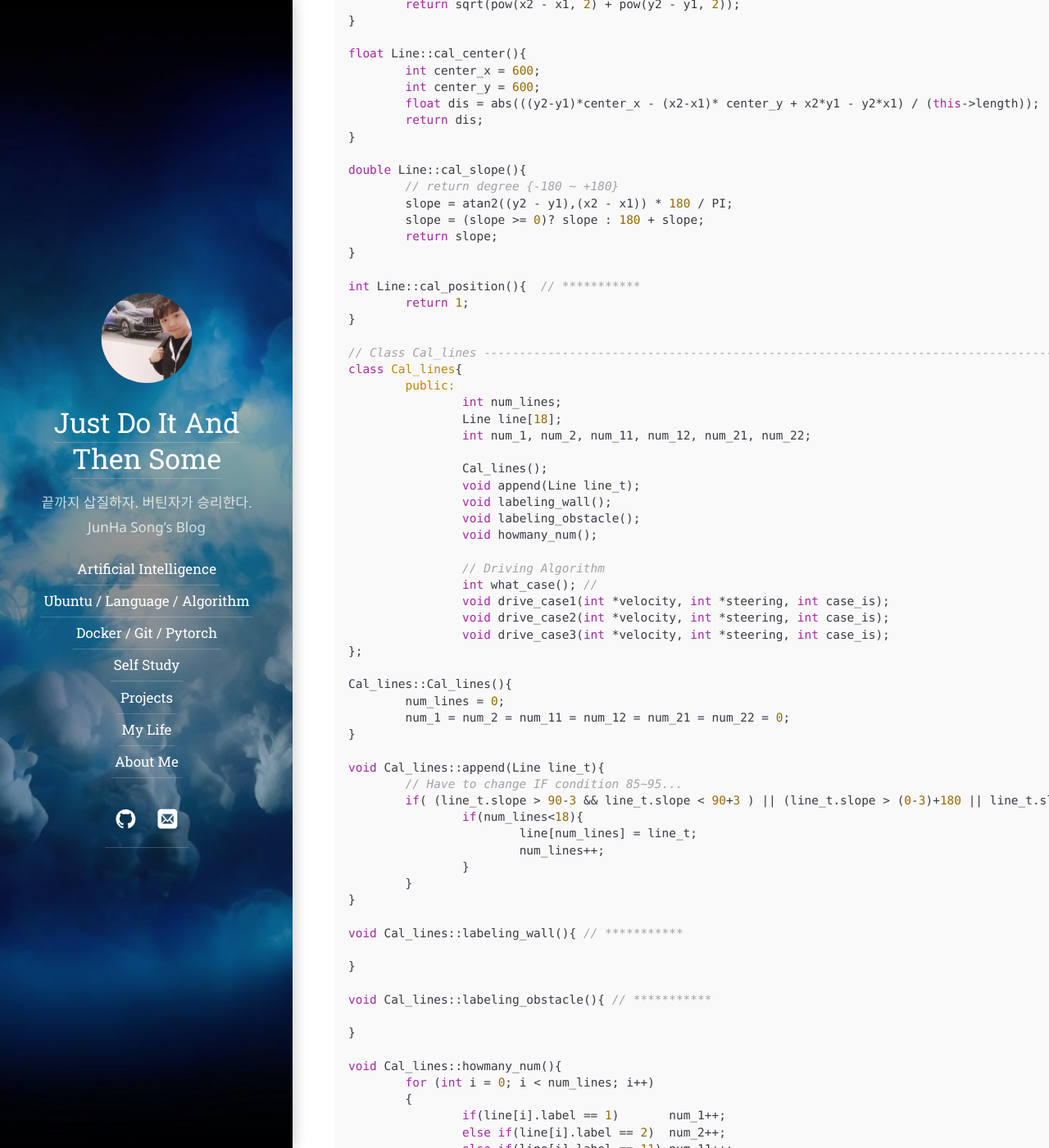
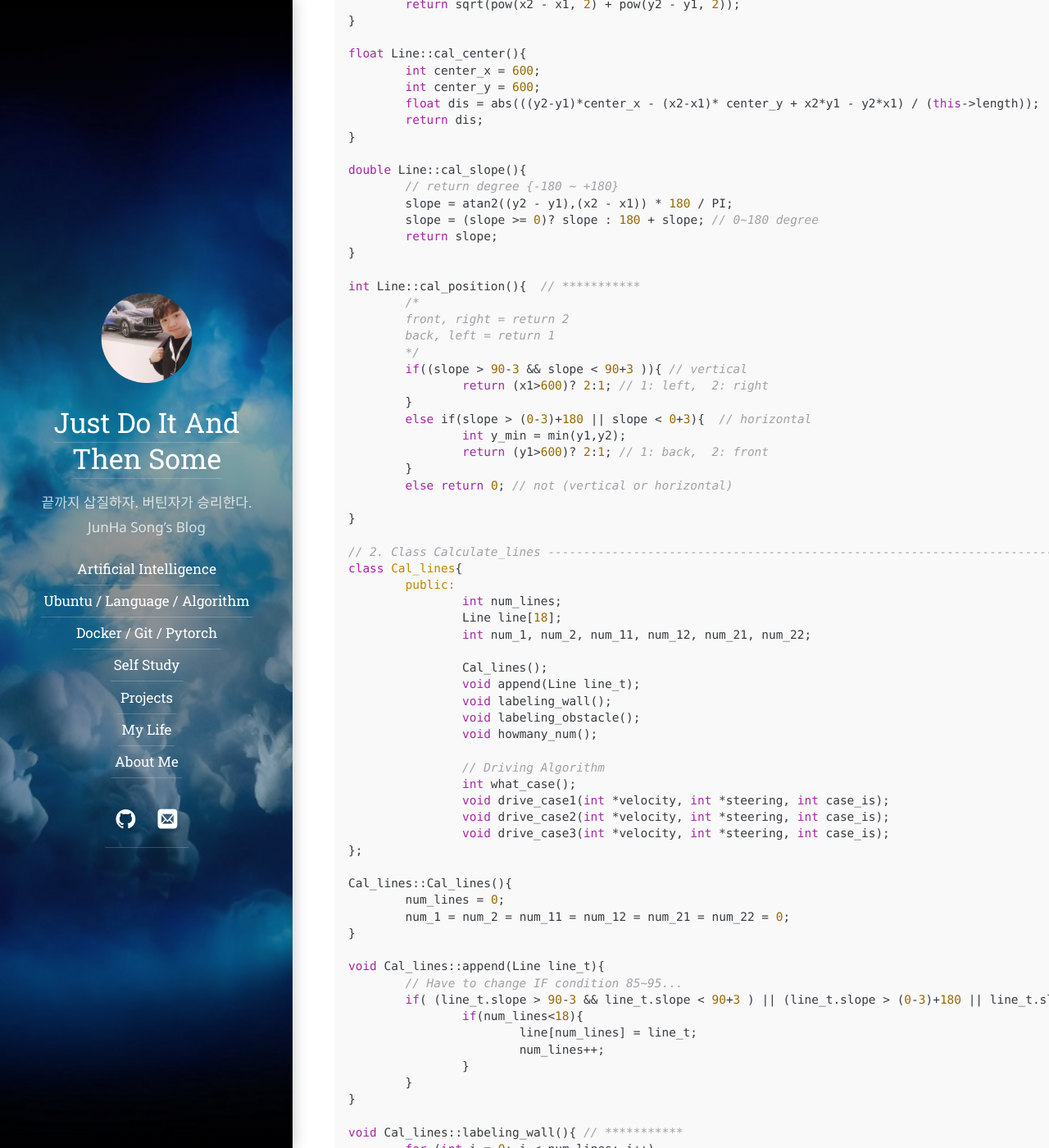
Before and after one commit to junsusong98/junha1125.github.io, a Jekyll site: the page built from projects/_posts/2020-10-24-capston-lidar2.md, in a window 1280 px wide and 1400 px high, scrolled down 12038 px. Shown: the whole window at 82% size. Built offline with Jekyll 4.4.1, drawn with Linux system fonts in a browser that asks for light colours; some web fonts are replaced; some of the changed text lies outside the part shown.

Commit message:
Update 2020-10-24-capston-lidar2.md

```diff
--- a/projects/_posts/2020-10-24-capston-lidar2.md
+++ b/projects/_posts/2020-10-24-capston-lidar2.md
@@ -419,13 +419,13 @@ int main()
 using namespace cv;
 using namespace std;
 
-// Class Line ----------------------------------------------------------------------------------------------------------------------------
+// 1. Class Line ----------------------------------------------------------------------------------------------------------------------------
 class Line{
 public:
 	int x1,y1,x2,y2;
 	float length, dis_center;
 	double slope;
-	int label;
+	int label; // 1,2,11,12,21,22
 	int position;
 
 	Line();
@@ -468,15 +468,27 @@ float Line::cal_center(){
 double Line::cal_slope(){
 	// return degree {-180 ~ +180}
 	slope = atan2((y2 - y1),(x2 - x1)) * 180 / PI;
-	slope = (slope >= 0)? slope : 180 + slope;
+	slope = (slope >= 0)? slope : 180 + slope; // 0~180 degree
 	return slope;
 }
 
 int Line::cal_position(){  // ***********
-	return 1;
+	/*
+	front, right = return 2
+	back, left = return 1
+	*/
+	if((slope > 90-3 && slope < 90+3 )){ // vertical
+		return (x1>600)? 2:1; // 1: left,  2: right
+	}
+	else if(slope > (0-3)+180 || slope < 0+3){  // horizontal
+		int y_min = min(y1,y2);
+		return (y1>600)? 2:1; // 1: back,  2: front
+	}
+	else return 0; // not (vertical or horizontal)
+
 }
 
-// Class Cal_lines ----------------------------------------------------------------------------------------------------------------------------
+// 2. Class Calculate_lines ----------------------------------------------------------------------------------------------------------------------------
 class Cal_lines{
 	public:
 		int num_lines;
@@ -490,7 +502,7 @@ class Cal_lines{
 		void howmany_num();
 
 		// Driving Algorithm
-		int what_case(); //
+		int what_case();
 		void drive_case1(int *velocity, int *steering, int case_is);
 		void drive_case2(int *velocity, int *steering, int case_is);
 		void drive_case3(int *velocity, int *steering, int case_is);
@@ -512,11 +524,19 @@ void Cal_lines::append(Line line_t){
 }
 
 void Cal_lines::labeling_wall(){ // ***********
+	for (int i = 0; i < num_lines; i++)
+	{
+		line[i].label= 0; //??
 
+	}
 }
 
 void Cal_lines::labeling_obstacle(){ // ***********
+	for (int i = 0; i < num_lines; i++)
+	{
+		line[i].label= 0; //??
 
+	}
 }
 
 void Cal_lines::howmany_num(){
@@ -551,7 +571,7 @@ void Cal_lines::drive_case3(int *velocity, int *steering, int case_is){ // *****
 
 
 
-// Class detected_lines ------------------------------------------------------------------------------------------------------------------------
+// 3. Class detected_lines ------------------------------------------------------------------------------------------------------------------------
 class Detected_lines{
 	public:
 		Line line_1[3];
```
Also changed, not shown: other parts of projects/_posts/2020-10-24-capston-lidar2.md (+4 -1 lines).
